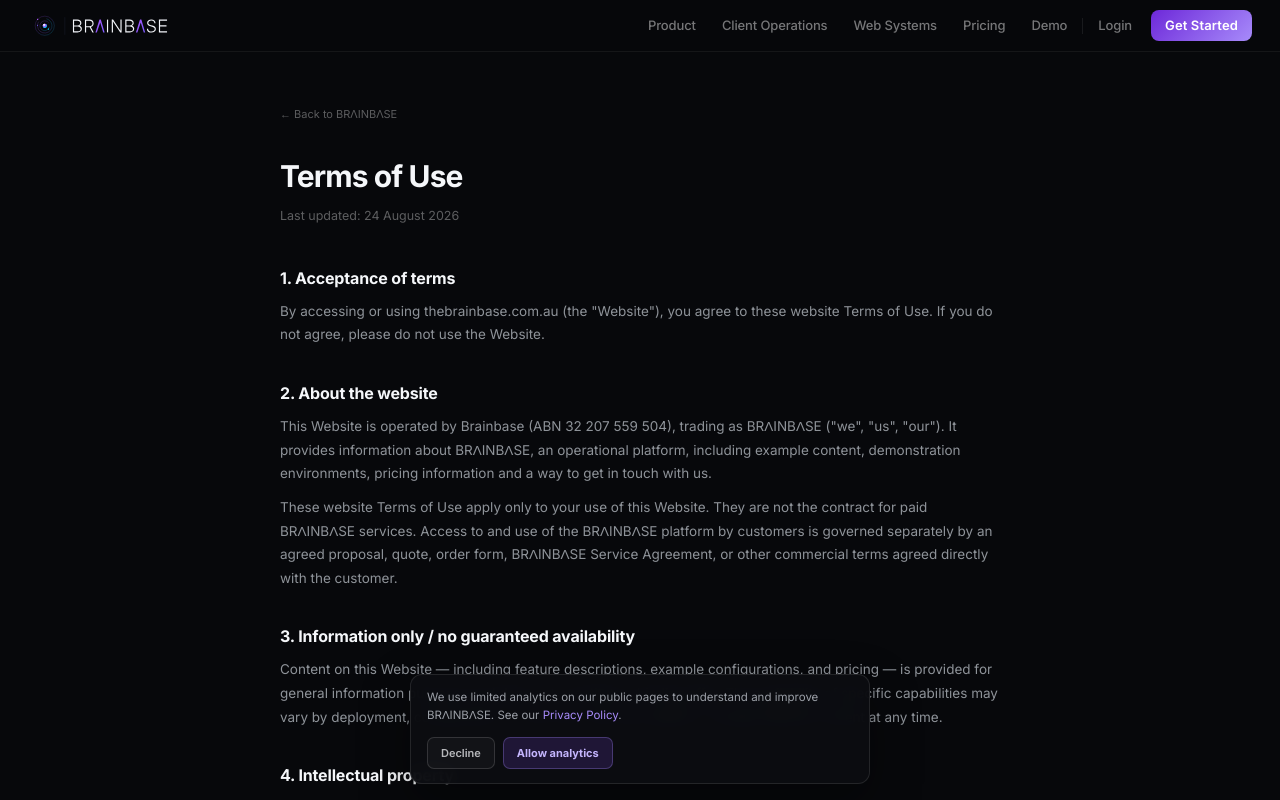
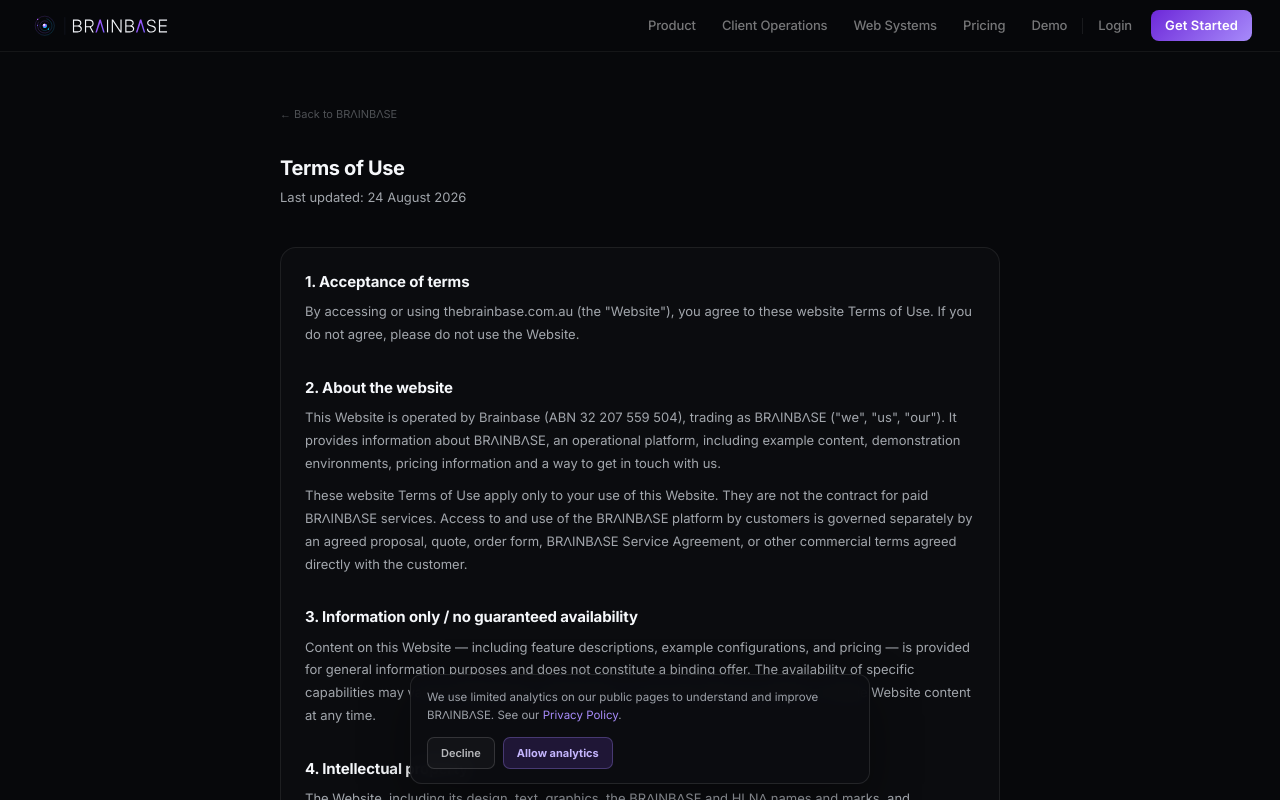
Before and after one commit to uid7ero-design/brainbase, a Next.js app: page /terms in a window 1280 px wide. Shown: the top 800 px of the page. Built offline with nearby package versions, Linux system fonts and the light colour scheme; no server answers.

Commit message:
A.3: migrate Terms reference screen

```diff
--- a/app/terms/page.tsx
+++ b/app/terms/page.tsx
@@ -1,13 +1,11 @@
 import Link from 'next/link';
+import { SectionHeader, Surface } from '@/components/ui';
 
 export const metadata = {
   title: 'Terms of Use',
   description:
     'The website terms of use for Brainbase (trading as BRΛINBΛSE), covering use of thebrainbase.com.au.',
 };
-
-const FONT =
-  'var(--font-inter), "Inter", -apple-system, BlinkMacSystemFont, "Segoe UI", sans-serif';
 
 function Section({
   title,
@@ -17,14 +15,15 @@
   children: React.ReactNode;
 }) {
   return (
-    <section style={{ marginBottom: 34 }}>
+    <section style={{ marginBottom: 'var(--bb-space-9)' }}>
       <h2
         style={{
-          fontSize: 16,
-          fontWeight: 700,
-          color: '#F5F7FA',
-          margin: '0 0 10px',
-          letterSpacing: '-.01em',
+          fontSize: 'var(--bb-type-card-title-size)',
+          lineHeight: 'var(--bb-type-card-title-line)',
+          fontWeight: 'var(--bb-type-card-title-weight)',
+          color: 'var(--bb-text-primary)',
+          margin: '0 0 var(--bb-space-4)',
+          letterSpacing: 'var(--bb-type-card-title-tracking)',
         }}
       >
         {title}
@@ -32,8 +31,8 @@
 
       <div
         style={{
-          fontSize: 13.5,
-          color: 'rgba(226,232,240,.62)',
+          fontSize: 'var(--bb-type-body-size)',
+          color: 'var(--bb-text-secondary)',
           lineHeight: 1.75,
         }}
       >
@@ -51,7 +50,7 @@
         paddingLeft: 20,
         display: 'flex',
         flexDirection: 'column',
-        gap: 6,
+        gap: 'var(--bb-space-3)',
       }}
     >
       {items.map((item, index) => (
@@ -61,16 +60,16 @@
   );
 }
 
-const linkStyle = { color: '#A78BFA' };
+const linkStyle = { color: 'var(--bb-accent-400)' };
 
 export default function TermsPage() {
   return (
     <div
       style={{
         minHeight: '100vh',
-        background: '#07080B',
-        color: '#F5F7FA',
-        fontFamily: FONT,
+        background: 'var(--bb-canvas)',
+        color: 'var(--bb-text-primary)',
+        fontFamily: 'var(--bb-font-sans)',
         padding: '48px 24px 90px',
       }}
     >
@@ -78,31 +77,25 @@
         <Link
           href="/"
           style={{
-            fontSize: 11,
-            color: 'rgba(255,255,255,.34)',
+            fontSize: 'var(--bb-type-label-size)',
+            color: 'var(--bb-text-muted)',
             textDecoration: 'none',
           }}
         >
           ← Back to BRΛINBΛSE
         </Link>
 
-        <div style={{ marginTop: 30, marginBottom: 40 }}>
-          <h1
-            style={{
-              fontSize: 30,
-              fontWeight: 700,
-              margin: '0 0 8px',
-              letterSpacing: '-.03em',
-            }}
-          >
-            Terms of Use
-          </h1>
+        <SectionHeader
+          title="Terms of Use"
+          description="Last updated: 24 August 2026"
+          style={{ marginTop: 'var(--bb-space-9)', marginBottom: 'var(--bb-space-10)' }}
+        />
 
-          <p style={{ margin: 0, fontSize: 12.5, color: 'rgba(255,255,255,.35)' }}>
-            Last updated: 24 August 2026
-          </p>
-        </div>
-
+        <Surface
+          variant="soft"
+          radius="xl"
+          style={{ padding: 'var(--bb-space-8)' }}
+        >
         <Section title="1. Acceptance of terms">
           <p style={{ margin: 0 }}>
             By accessing or using thebrainbase.com.au (the
@@ -254,6 +247,7 @@
             .
           </p>
         </Section>
+        </Surface>
       </div>
     </div>
   );
```
Also changed, not shown: 1 other file (tests, documents, lock files or other folders).
